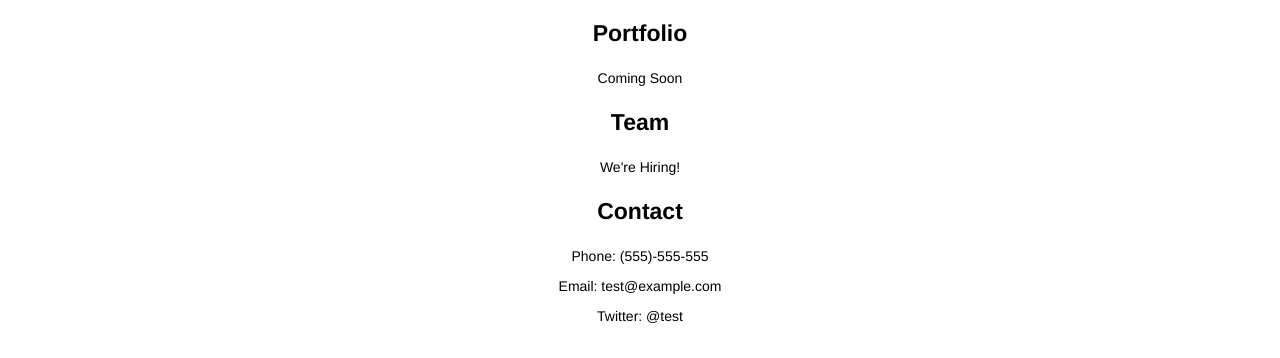
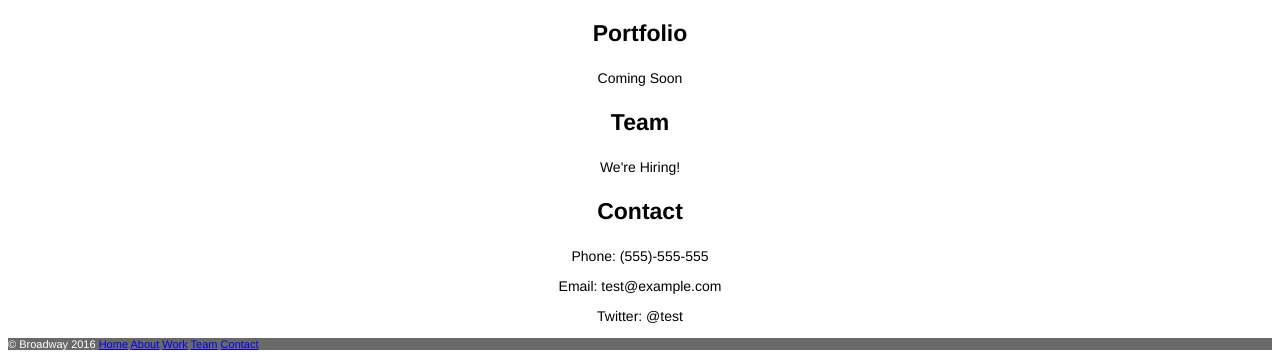
Before and after one commit to belgirajna/broadway, a plain HTML site: page index.html in a window 1280 px wide. Shown: the part 1701-2059 px from the top of the page. Drawn offline with Linux system fonts and the light colour scheme.

Commit message:
Add html and css for footer

```diff
--- a/index.html
+++ b/index.html
@@ -43,6 +43,12 @@
 
   <!-- Footer  Section -->
   <div class="footer">
+    <a id="copyright">&copy; Broadway 2016</a>
+    <a class="btn-nav" href="#Home">Home</a>
+    <a class="btn-nav" href="#About">About</a>
+    <a class="btn-nav" href="#Work">Work</a>
+    <a class="btn-nav" href="#Team">Team</a>
+    <a class="btn-nav" href="#Contact">Contact</a>
   </div>
 
 </body>
--- a/resources/css/style.css
+++ b/resources/css/style.css
@@ -43,3 +43,10 @@ h3  {
   background-image: url("https://s3.amazonaws.com/codecademy-content/programs/freelance-one/broadway/images/the-flatiron-building.png");
   color: white;
 }
+
+.footer {
+  text-align: left;
+  background-color: dimgray;
+  color: white;
+  font-size: 11px;
+}
```
